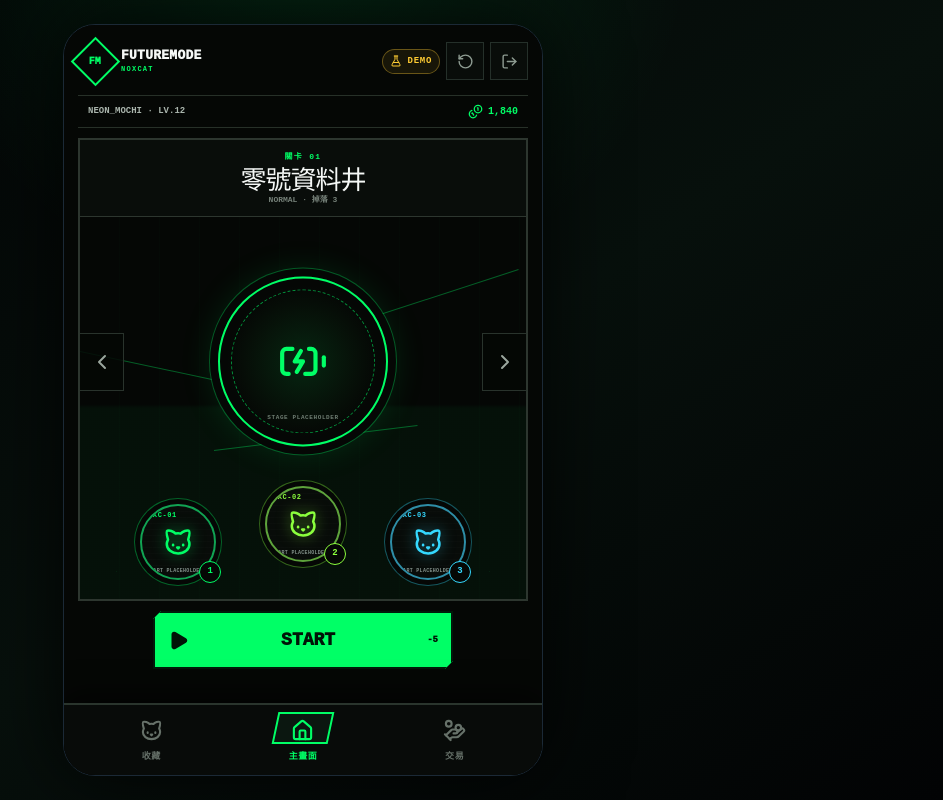
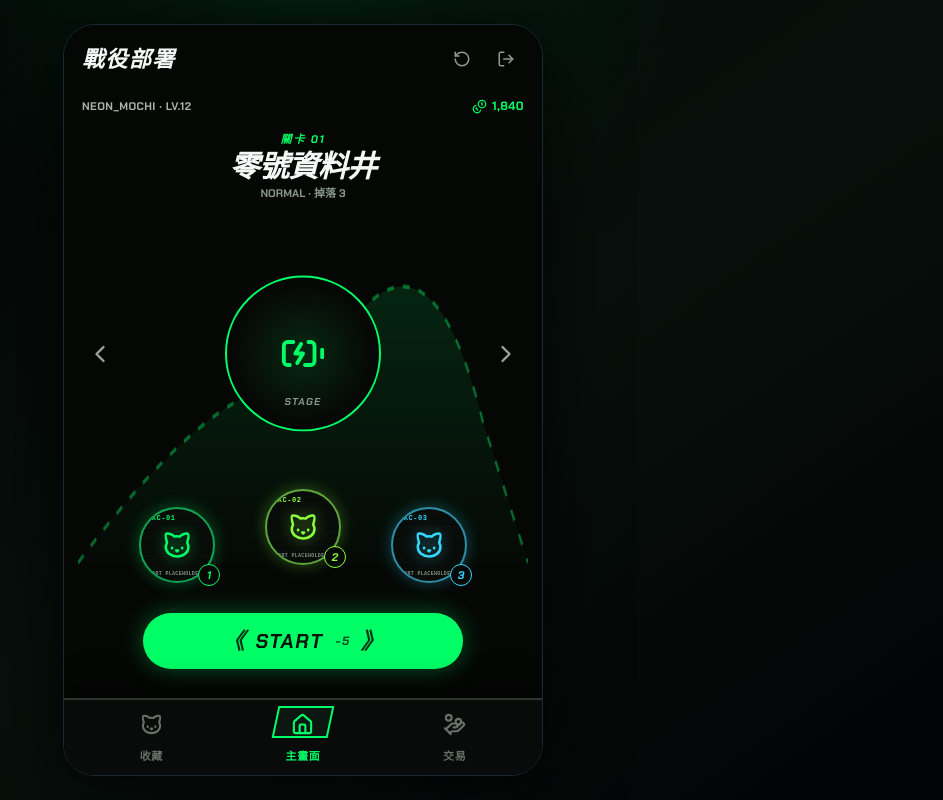
Before and after one commit to Last-rite/FUTUREMODE-2026, a React (Vite) app: page / in a window 1280 px wide. Both pictures are taken after a click on the button "進入遊戲". Shown: the whole page, without its empty margins (337-1280 px from the left). Built offline with nearby package versions, Linux system fonts and the light colour scheme.

Commit message:
feat(ui): remove unnecessary borders on main screen and apply Noto Sans TC matching tech font style

```diff
--- a/index.html
+++ b/index.html
@@ -10,7 +10,7 @@
     <meta name="description" content="FUTUREMODE — NOXCAT 單指彈珠戰鬥與收藏遊戲 Demo" />
     <link rel="preconnect" href="https://fonts.googleapis.com" />
     <link rel="preconnect" href="https://fonts.gstatic.com" crossorigin />
-    <link href="https://fonts.googleapis.com/css2?family=Chakra+Petch:ital,wght@1,700;1,900&family=Oxanium:ital,wght@1,700;1,800&display=swap" rel="stylesheet" />
+    <link href="https://fonts.googleapis.com/css2?family=Chakra+Petch:ital,wght@0,700;0,900;1,700;1,900&family=Noto+Sans+TC:wght@500;700;900&family=Oxanium:ital,wght@1,700;1,800&display=swap" rel="stylesheet" />
     <title>FUTUREMODE · NOXCAT Battle</title>
   </head>
   <body class="bg-[#020304] text-white select-none overflow-hidden m-0 p-0 font-sans antialiased touch-none">
--- a/src/components/LobbyView.jsx
+++ b/src/components/LobbyView.jsx
@@ -1,6 +1,5 @@
 import React, { useMemo, useState } from 'react';
-import { BatteryCharging, ChevronLeft, ChevronRight, Coins, LogOut, Play, RotateCcw } from 'lucide-react';
-import DemoBadge from './DemoBadge.jsx';
+import { BatteryCharging, ChevronLeft, ChevronRight, Coins, LogOut, RotateCcw } from 'lucide-react';
 import NoxPlaceholder from './NoxPlaceholder.jsx';
 
 export default function LobbyView({ user, data, onStartGame, onSignOut, onReset }) {
@@ -14,14 +13,10 @@ export default function LobbyView({ user, data, onStartGame, onSignOut, onReset
   return (
     <main className="screen-scroll sketch-home">
       <header className="sketch-brandbar">
-        <div className="sketch-brand">
-          <span className="sketch-brand__mark"><i>FM</i></span>
-          <span><strong>FUTUREMODE</strong><small>NOXCAT</small></span>
-        </div>
+        <h1 className="sketch-main-title">戰役部署</h1>
         <div className="sketch-brandbar__actions">
-          <DemoBadge compact />
-          <button className="sketch-icon-button" onClick={onReset} aria-label="重置測試資料"><RotateCcw size={17} /></button>
-          <button className="sketch-icon-button" onClick={onSignOut} aria-label="登出"><LogOut size={17} /></button>
+          <button className="sketch-icon-button" onClick={onReset} aria-label="重置測試資料"><RotateCcw size={18} /></button>
+          <button className="sketch-icon-button" onClick={onSignOut} aria-label="登出"><LogOut size={18} /></button>
         </div>
       </header>
 
@@ -37,15 +32,33 @@ export default function LobbyView({ user, data, onStartGame, onSignOut, onReset
           <small>{dungeon.difficulty} · 掉落 {dungeon.loot}</small>
         </div>
         <div className="sketch-mission__field">
-          <span className="sketch-field-line sketch-field-line--one" />
-          <span className="sketch-field-line sketch-field-line--two" />
-          <span className="sketch-field-line sketch-field-line--three" />
-          <div className="sketch-mission__node" aria-label="關卡圖像 placeholder">
-            <BatteryCharging size={50} />
-            <span>STAGE PLACEHOLDER</span>
+          {/* Hand-drawn terrain aesthetic matching sketch ("一個地形") */}
+          <svg className="sketch-terrain-svg" viewBox="0 0 400 200" preserveAspectRatio="none">
+            <defs>
+              <linearGradient id="terrainGrad" x1="0%" y1="0%" x2="0%" y2="100%">
+                <stop offset="0%" stopColor="var(--dungeon-tone)" stopOpacity="0.12" />
+                <stop offset="100%" stopColor="var(--dungeon-tone)" stopOpacity="0.01" />
+              </linearGradient>
+            </defs>
+            <path
+              d="M 0 180 Q 80 120, 140 100 T 260 50 T 360 110 L 400 180 Z"
+              fill="url(#terrainGrad)"
+            />
+            <path
+              d="M 0 180 Q 80 120, 140 100 T 260 50 T 360 110 L 400 180"
+              fill="none"
+              stroke="var(--dungeon-tone)"
+              strokeWidth="2"
+              strokeDasharray="6 8"
+              opacity="0.38"
+            />
+          </svg>
+          <div className="sketch-mission__node" aria-label="關卡圖像">
+            <BatteryCharging size={46} />
+            <span>STAGE</span>
           </div>
-          <button className="sketch-stage-arrow sketch-stage-arrow--left" onClick={() => cycleDungeon(-1)} aria-label="上一個關卡"><ChevronLeft /></button>
-          <button className="sketch-stage-arrow sketch-stage-arrow--right" onClick={() => cycleDungeon(1)} aria-label="下一個關卡"><ChevronRight /></button>
+          <button className="sketch-stage-arrow sketch-stage-arrow--left" onClick={() => cycleDungeon(-1)} aria-label="上一個關卡"><ChevronLeft size={28} /></button>
+          <button className="sketch-stage-arrow sketch-stage-arrow--right" onClick={() => cycleDungeon(1)} aria-label="下一個關卡"><ChevronRight size={28} /></button>
           <div className="sketch-party" aria-label="目前出戰隊伍">
             {team.map((pet, index) => (
               <div className="sketch-party__member" key={pet.id} style={{ '--pet-accent': pet.accent }}>
@@ -58,7 +71,10 @@ export default function LobbyView({ user, data, onStartGame, onSignOut, onReset
       </section>
 
       <button className="sketch-start" onClick={() => onStartGame(dungeon)} disabled={team.length !== 3}>
-        <Play size={21} fill="currentColor" /><span>START</span><small>-{dungeon.cost}</small>
+        <span className="sketch-start-chevron">《</span>
+        <span className="sketch-start-label">START</span>
+        <small className="sketch-start-cost">-{dungeon.cost}</small>
+        <span className="sketch-start-chevron">》</span>
       </button>
     </main>
   );
--- a/src/index.css
+++ b/src/index.css
@@ -22,7 +22,7 @@ body {
   overflow: hidden;
   background: #020304;
   color: var(--text);
-  font-family: ui-sans-serif, system-ui, -apple-system, BlinkMacSystemFont, "Segoe UI", Roboto, sans-serif;
+  font-family: 'Chakra Petch', 'Noto Sans TC', ui-sans-serif, system-ui, -apple-system, BlinkMacSystemFont, "Segoe UI", Roboto, sans-serif;
   -webkit-font-smoothing: antialiased;
   -moz-osx-font-smoothing: grayscale;
 }
@@ -31,10 +31,16 @@ button:focus-visible, input:focus-visible, select:focus-visible { outline: 2px s
 button:disabled { cursor: not-allowed; opacity: .45; }
 
 .combat-hp-num {
-  font-family: 'Chakra Petch', 'Oxanium', monospace, sans-serif;
+  font-family: 'Chakra Petch', 'Noto Sans TC', 'Oxanium', monospace, sans-serif;
   font-style: italic;
   font-weight: 900;
   letter-spacing: 0.04em;
+}
+
+.font-tech {
+  font-family: 'Chakra Petch', 'Noto Sans TC', sans-serif;
+  font-style: italic;
+  font-weight: 900;
 }
 
 .app-viewport, .auth-screen { width: 100%; height: 100dvh; display: grid; place-items: center; background: radial-gradient(circle at 50% -10%, rgba(0,255,102,.12), transparent 36%), linear-gradient(145deg, #020304, #07100c 55%, #020304); }
@@ -148,54 +154,46 @@ canvas { touch-action: none; user-select: none; -webkit-user-select: none; }
 @media (prefers-reduced-motion: reduce) { *, *::before, *::after { animation-duration: .01ms !important; animation-iteration-count: 1 !important; scroll-behavior: auto !important; } }
 
 /* Hand-drawn game-design alignment */
-.sketch-home { display: grid; grid-template-rows: auto auto minmax(0, 1fr) auto; gap: 10px; padding: var(--safe-top) 14px calc(var(--safe-bottom) + 94px); overflow: hidden; background: #050705; }
-.sketch-brandbar { display: flex; align-items: center; justify-content: space-between; gap: 10px; min-height: 48px; }
-.sketch-brandbar__actions { display: flex; align-items: center; gap: 6px; }
-.sketch-brand { display: flex; align-items: center; gap: 8px; min-width: 0; }
-.sketch-brand__mark { display: grid; place-items: center; width: 35px; height: 35px; border: 2px solid var(--green); color: var(--green); transform: rotate(45deg); }
-.sketch-brand__mark i { font: 950 10px/1 ui-monospace, monospace; font-style: normal; transform: rotate(-45deg); }
-.sketch-brand > span:last-child { display: grid; line-height: 1; }
-.sketch-brand strong { font: 950 13px/1 ui-monospace, monospace; letter-spacing: .02em; }
-.sketch-brand small { margin-top: 4px; color: var(--green); font: 800 7px/1 ui-monospace, monospace; letter-spacing: .18em; }
-.sketch-icon-button { display: grid; place-items: center; width: 38px; height: 38px; padding: 0; border: 1px solid #25302a; border-radius: 0; background: #090d0a; color: #8d9b91; cursor: pointer; }
-.sketch-icon-button:active { transform: scale(.92); color: var(--green); border-color: var(--green); }
-.sketch-playerbar { display: flex; align-items: center; justify-content: space-between; min-height: 33px; padding: 0 10px; border-block: 1px solid #273028; color: #aab5ad; font: 750 9px/1 ui-monospace, monospace; }
-.sketch-playerbar strong { display: flex; align-items: center; gap: 5px; color: var(--green); font-size: 10px; }
-.sketch-mission { min-height: 0; display: grid; grid-template-rows: auto minmax(0, 1fr); border: 2px solid #2d362f; background: #070a08; }
-.sketch-mission__heading { position: relative; z-index: 2; min-height: 77px; display: grid; place-items: center; align-content: center; border-bottom: 1px solid #2d362f; text-align: center; background: #090d0a; }
-.sketch-mission__heading span { color: var(--dungeon-tone); font: 800 8px/1 ui-monospace, monospace; letter-spacing: .16em; }
-.sketch-mission__heading h1 { margin: 5px 0 4px; font-size: clamp(20px, 6vw, 26px); line-height: 1; letter-spacing: -.04em; }
-.sketch-mission__heading small { color: #758078; font: 700 8px/1 ui-monospace, monospace; }
-.sketch-mission__field { position: relative; min-height: 0; overflow: hidden; background: linear-gradient(transparent 49%, rgba(0,255,102,.04) 50%), repeating-linear-gradient(90deg, transparent 0 39px, rgba(0,255,102,.025) 40px), #050705; }
-.sketch-mission__field::after { content: ''; position: absolute; inset: auto 8% 7% 8%; height: 45%; border: 1px solid color-mix(in srgb, var(--dungeon-tone) 25%, transparent); border-bottom: 0; clip-path: polygon(50% 0, 100% 100%, 0 100%); opacity: .55; }
-.sketch-field-line { position: absolute; display: block; height: 1px; background: color-mix(in srgb, var(--dungeon-tone) 35%, transparent); transform-origin: left center; }
-.sketch-field-line--one { width: 44%; left: 0; top: 35%; transform: rotate(12deg); }
-.sketch-field-line--two { width: 34%; right: 0; top: 26%; transform: rotate(-18deg); }
-.sketch-field-line--three { width: 46%; left: 30%; top: 61%; transform: rotate(-7deg); }
-.sketch-mission__node { position: absolute; z-index: 2; left: 50%; top: 38%; display: grid; place-items: center; width: min(42vw, 170px); aspect-ratio: 1; transform: translate(-50%, -50%); border: 2px solid var(--dungeon-tone); border-radius: 50%; color: var(--dungeon-tone); background: radial-gradient(circle, color-mix(in srgb, var(--dungeon-tone) 13%, #050705), #050705 65%); box-shadow: 0 0 0 8px #050705, 0 0 0 9px color-mix(in srgb, var(--dungeon-tone) 30%, transparent), 0 0 38px color-mix(in srgb, var(--dungeon-tone) 18%, transparent); animation: sketchNode 2.8s ease-in-out infinite; }
-.sketch-mission__node::before { content: ''; position: absolute; inset: 11px; border: 1px dashed color-mix(in srgb, var(--dungeon-tone) 55%, transparent); border-radius: 50%; }
-.sketch-mission__node span { position: absolute; bottom: 23px; color: #6f7e73; font: 800 6px/1 ui-monospace, monospace; letter-spacing: .1em; }
+.sketch-home { display: grid; grid-template-rows: auto auto minmax(0, 1fr) auto; gap: 10px; padding: var(--safe-top) 14px calc(var(--safe-bottom) + 94px); overflow: hidden; background: #050705; font-family: 'Chakra Petch', 'Noto Sans TC', sans-serif; }
+.sketch-brandbar { display: flex; align-items: center; justify-content: space-between; gap: 10px; min-height: 44px; padding: 0 4px; }
+.sketch-brandbar__actions { display: flex; align-items: center; gap: 8px; }
+.sketch-main-title { margin: 0; font-family: 'Chakra Petch', 'Noto Sans TC', sans-serif; font-style: italic; font-weight: 900; font-size: 22px; letter-spacing: .06em; color: var(--text); }
+.sketch-icon-button { display: grid; place-items: center; width: 36px; height: 36px; padding: 0; border: none; border-radius: 8px; background: transparent; color: #8d9b91; cursor: pointer; transition: color .15s ease, transform .15s ease; }
+.sketch-icon-button:active { transform: scale(.92); color: var(--green); }
+.sketch-playerbar { display: flex; align-items: center; justify-content: space-between; min-height: 30px; padding: 0 4px; border: none; color: #aab5ad; font-family: 'Chakra Petch', 'Noto Sans TC', sans-serif; font-weight: 700; font-size: 11px; letter-spacing: .04em; }
+.sketch-playerbar strong { display: flex; align-items: center; gap: 5px; color: var(--green); font-size: 12px; }
+.sketch-mission { min-height: 0; display: grid; grid-template-rows: auto minmax(0, 1fr); border: none; background: transparent; }
+.sketch-mission__heading { position: relative; z-index: 2; min-height: 70px; display: grid; place-items: center; align-content: center; border: none; text-align: center; background: transparent; }
+.sketch-mission__heading span { color: var(--dungeon-tone); font-family: 'Chakra Petch', 'Noto Sans TC', sans-serif; font-style: italic; font-weight: 900; font-size: 11px; letter-spacing: .16em; }
+.sketch-mission__heading h1 { margin: 4px 0 3px; font-family: 'Chakra Petch', 'Noto Sans TC', sans-serif; font-style: italic; font-weight: 900; font-size: clamp(24px, 7vw, 30px); line-height: 1; letter-spacing: -.02em; }
+.sketch-mission__heading small { color: #88968d; font-family: 'Chakra Petch', 'Noto Sans TC', sans-serif; font-weight: 700; font-size: 11px; }
+.sketch-mission__field { position: relative; min-height: 0; overflow: hidden; background: transparent; }
+.sketch-terrain-svg { position: absolute; inset: 0; width: 100%; height: 100%; pointer-events: none; }
+.sketch-mission__node { position: absolute; z-index: 2; left: 50%; top: 38%; display: grid; place-items: center; width: min(40vw, 156px); aspect-ratio: 1; transform: translate(-50%, -50%); border: 2px solid var(--dungeon-tone); border-radius: 50%; color: var(--dungeon-tone); background: radial-gradient(circle, color-mix(in srgb, var(--dungeon-tone) 14%, #050705), #050705 68%); animation: sketchNode 2.8s ease-in-out infinite; }
+.sketch-mission__node span { position: absolute; bottom: 20px; color: #88968d; font-family: 'Chakra Petch', 'Noto Sans TC', sans-serif; font-style: italic; font-weight: 900; font-size: 10px; letter-spacing: .14em; }
 @keyframes sketchNode { 50% { transform: translate(-50%, -53%); } }
-.sketch-stage-arrow { position: absolute; z-index: 5; top: 38%; display: grid; place-items: center; width: 44px; height: 58px; transform: translateY(-50%); border: 1px solid #29332c; border-radius: 0; background: rgba(5,7,5,.86); color: #9aa69d; }
-.sketch-stage-arrow:active { color: var(--green); border-color: var(--green); transform: translateY(-50%) scale(.92); }
-.sketch-stage-arrow--left { left: 0; border-left: 0; }
-.sketch-stage-arrow--right { right: 0; border-right: 0; }
+.sketch-stage-arrow { position: absolute; z-index: 5; top: 38%; display: grid; place-items: center; width: 44px; height: 58px; transform: translateY(-50%); border: none; background: transparent; color: #9aa69d; cursor: pointer; transition: color .15s ease, transform .15s ease; }
+.sketch-stage-arrow:active { color: var(--green); transform: translateY(-50%) scale(.92); }
+.sketch-stage-arrow--left { left: 0; }
+.sketch-stage-arrow--right { right: 0; }
 .sketch-party { position: absolute; z-index: 4; left: 8%; right: 8%; bottom: 5%; display: grid; grid-template-columns: repeat(3, 1fr); align-items: end; justify-items: center; }
 .sketch-party__member { position: relative; display: grid; place-items: center; }
 .sketch-party__member:nth-child(2) { transform: translateY(-18px); }
-.sketch-party__member .nox-avatar { width: clamp(60px, 17vw, 76px); height: clamp(60px, 17vw, 76px); border-width: 2px; border-radius: 50%; background: #080c09; box-shadow: 0 0 0 5px #050705, 0 0 0 6px color-mix(in srgb, var(--pet-accent) 35%, transparent); }
-.sketch-party__member > span { position: absolute; right: -5px; bottom: -3px; display: grid; place-items: center; width: 22px; height: 22px; border: 1px solid var(--pet-accent); border-radius: 50%; background: #050705; color: var(--pet-accent); font: 900 9px/1 ui-monospace, monospace; }
-.sketch-start { justify-self: center; display: grid; grid-template-columns: auto 1fr auto; align-items: center; gap: 13px; width: min(78%, 300px); min-height: 58px; padding: 0 13px; border: 2px solid #001a0a; border-radius: 0; background: var(--green); color: #001407; box-shadow: 5px 5px 0 #0d361b; font: 950 18px/1 ui-monospace, monospace; cursor: pointer; clip-path: polygon(8px 0, 100% 0, 100% calc(100% - 8px), calc(100% - 8px) 100%, 0 100%, 0 8px); }
-.sketch-start small { justify-self: end; font-size: 9px; }
-.sketch-start:active { transform: translate(3px, 3px); box-shadow: 2px 2px 0 #0d361b; filter: brightness(.86); }
+.sketch-party__member .nox-avatar { width: clamp(60px, 17vw, 76px); height: clamp(60px, 17vw, 76px); border-width: 2px; border-radius: 50%; background: #080c09; box-shadow: 0 0 16px color-mix(in srgb, var(--pet-accent) 30%, transparent); }
+.sketch-party__member > span { position: absolute; right: -5px; bottom: -3px; display: grid; place-items: center; width: 22px; height: 22px; border: 1px solid var(--pet-accent); border-radius: 50%; background: #050705; color: var(--pet-accent); font-family: 'Chakra Petch', 'Noto Sans TC', sans-serif; font-style: italic; font-weight: 900; font-size: 11px; }
+.sketch-start { justify-self: center; display: inline-flex; align-items: center; justify-content: center; gap: 10px; width: min(84%, 320px); min-height: 56px; padding: 0 18px; border: none; border-radius: 999px; background: var(--green); color: #001407; font-family: 'Chakra Petch', 'Noto Sans TC', sans-serif; font-style: italic; font-weight: 900; font-size: 21px; letter-spacing: .06em; cursor: pointer; box-shadow: 0 0 24px rgba(0,255,102,.32); transition: transform .15s ease, filter .15s ease; }
+.sketch-start:active { transform: scale(.95); filter: brightness(.88); }
+.sketch-start-chevron { font-size: 22px; font-weight: 900; opacity: .85; }
+.sketch-start-label { font-size: 20px; font-weight: 900; letter-spacing: .08em; }
+.sketch-start-cost { font-size: 12px; font-weight: 700; opacity: .75; margin-left: 2px; }
 .sketch-bottom-nav.bottom-nav { left: 0; right: 0; bottom: 0; min-height: calc(72px + env(safe-area-inset-bottom)); padding: 6px 14px max(8px, env(safe-area-inset-bottom)); border: 0; border-top: 2px solid #2a352d; border-radius: 0; background: #080b09; box-shadow: 0 -8px 30px rgba(0,0,0,.65); backdrop-filter: none; }
-.sketch-bottom-nav.bottom-nav button { min-height: 56px; display: flex; flex-direction: column; align-items: center; justify-content: center; gap: 4px; border-radius: 0; color: #667169; }
-.sketch-bottom-nav.bottom-nav button small { font: 850 9px/1 ui-monospace, monospace; letter-spacing: .06em; margin-top: 5px; position: relative; z-index: 2; }
+.sketch-bottom-nav.bottom-nav button { min-height: 56px; display: flex; flex-direction: column; align-items: center; justify-content: center; gap: 4px; border: none; border-radius: 0; color: #667169; background: transparent; font-family: 'Chakra Petch', 'Noto Sans TC', sans-serif; font-weight: 700; }
+.sketch-bottom-nav.bottom-nav button small { font-family: 'Chakra Petch', 'Noto Sans TC', sans-serif; font-weight: 700; font-size: 11px; letter-spacing: .06em; margin-top: 5px; position: relative; z-index: 2; }
 .sketch-bottom-nav.bottom-nav button.is-active { color: var(--green); background: transparent; }
 .sketch-bottom-nav__icon { position: relative; display: grid; place-items: center; width: 36px !important; height: 28px !important; border-radius: 0 !important; }
 .sketch-bottom-nav button.is-active .sketch-bottom-nav__icon { background: transparent !important; box-shadow: none !important; }
 .sketch-bottom-nav button.is-active .sketch-bottom-nav__icon::before { content: ''; position: absolute; inset: -4px -10px 0px -10px; z-index: -1; border: 2px solid var(--green); transform: skewX(-12deg); background: #0b1710; }
-@media (max-height: 700px) { .sketch-home { gap: 6px; } .sketch-brandbar { min-height: 40px; } .sketch-mission__heading { min-height: 62px; } .sketch-mission__node { width: 126px; } .sketch-party__member:nth-child(2) { transform: translateY(-10px); } .sketch-start { min-height: 50px; } }
+@media (max-height: 700px) { .sketch-home { gap: 6px; } .sketch-brandbar { min-height: 40px; } .sketch-mission__heading { min-height: 60px; } .sketch-mission__node { width: 120px; } .sketch-party__member:nth-child(2) { transform: translateY(-10px); } .sketch-start { min-height: 48px; } }
 
 /* Pet screen: collection view starts directly with loadouts */
 .sketch-collection { padding: max(14px, var(--safe-top)) 14px calc(var(--safe-bottom) + 92px); background: #050705; }
```
